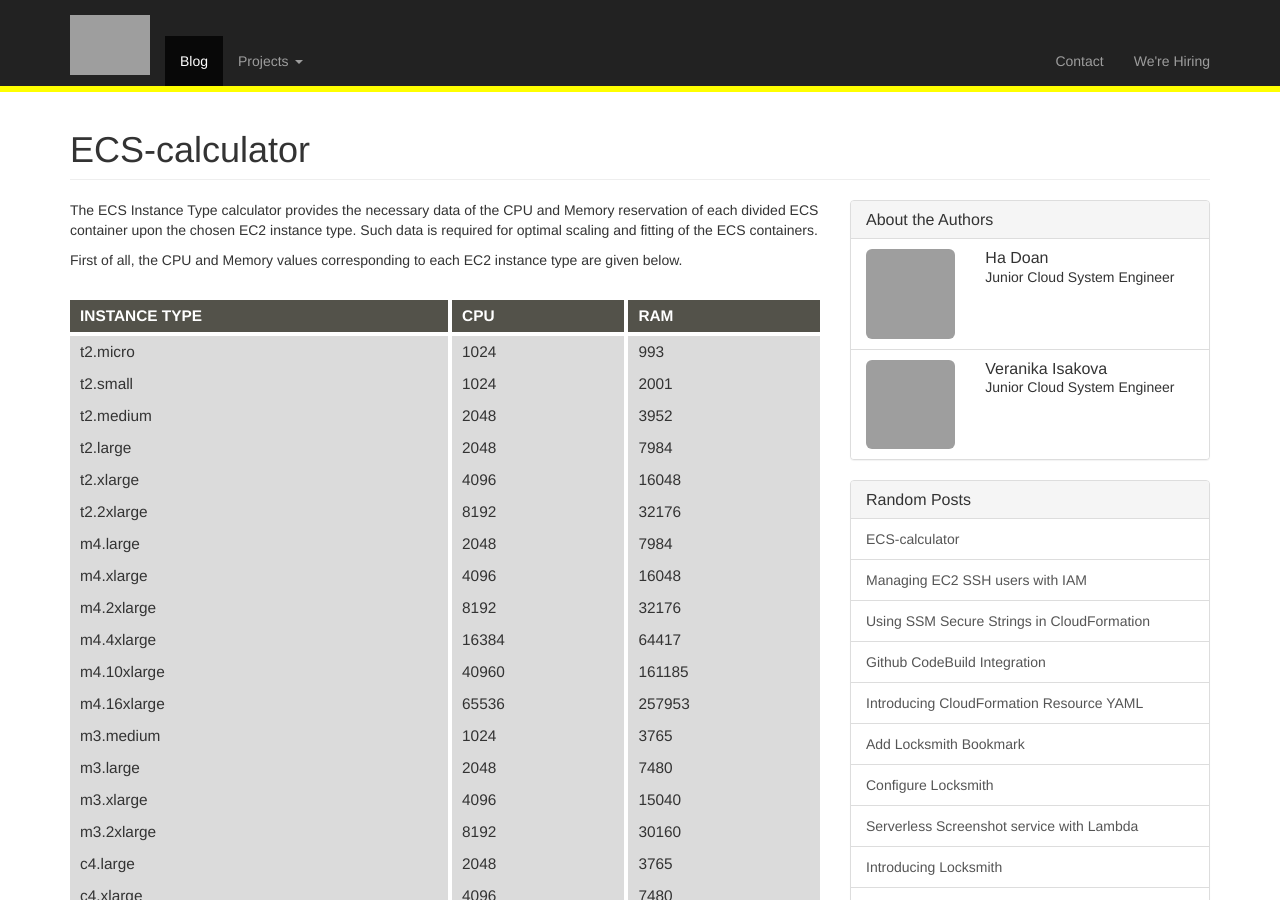
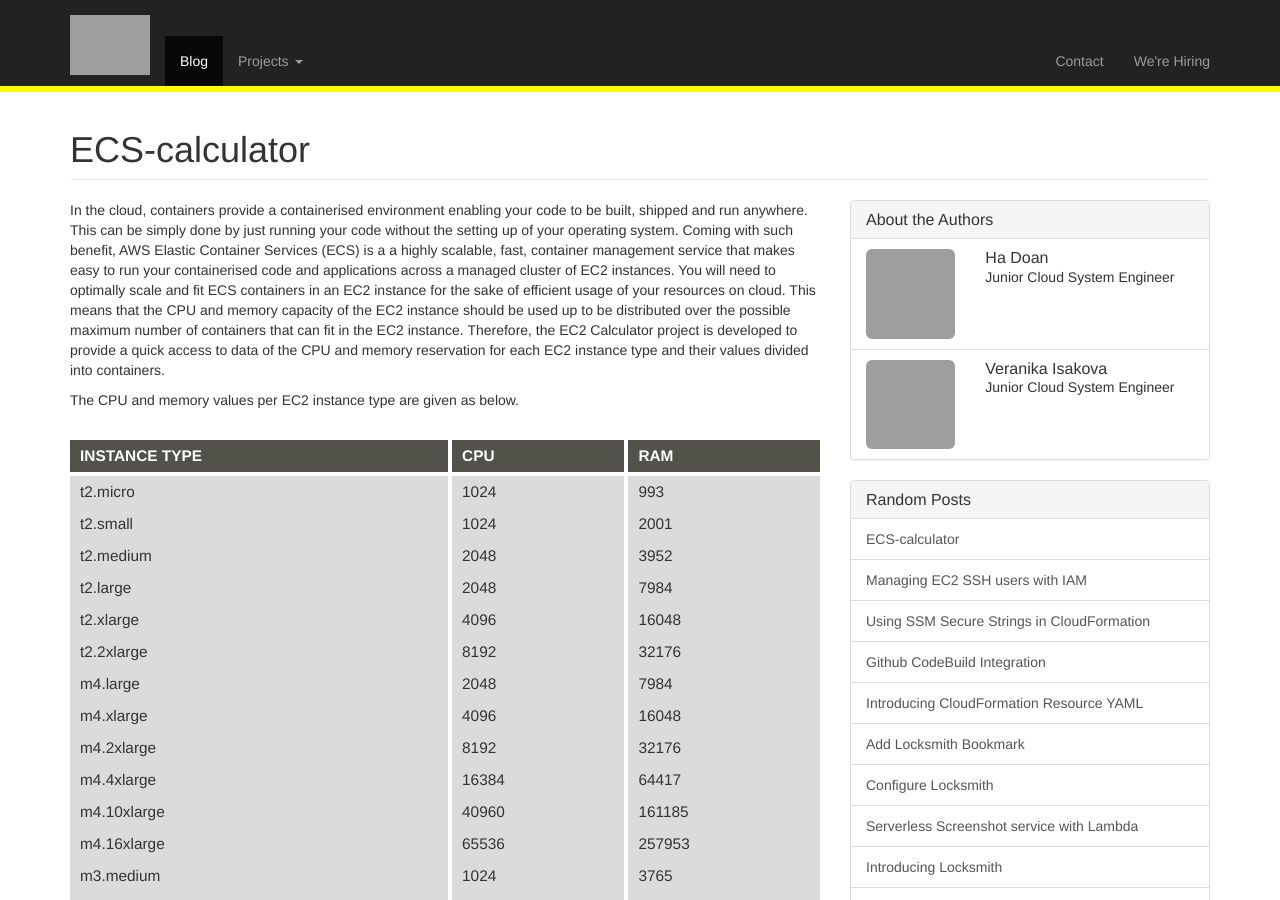
Before and after one commit to sentiampc/sentialabs.github.io, a Jekyll site: the page built from _posts/2018-05-25-ecs-calculator.md, in a window 1280 px wide and 900 px high, cut to the strip 0-900 px from the top of the window. Built offline with Jekyll 4.4.1, drawn with Linux system fonts in a browser that asks for light colours; nearby versions of some CDN libraries; some of the changed text lies outside the part shown; grey boxes are pictures that could not be loaded.

Commit message:
Add an introduction and example.

```diff
--- a/_posts/2018-05-25-ecs-calculator.md
+++ b/_posts/2018-05-25-ecs-calculator.md
@@ -7,9 +7,9 @@
   - hadoan
 ---
 
-The ECS Instance Type calculator provides the necessary data of the CPU and Memory reservation of each divided ECS container upon the chosen EC2 instance type. Such data is required for optimal scaling and fitting of the ECS containers.
+In the cloud, containers provide a containerised environment enabling your code to be built, shipped and run anywhere. This can be simply done by just running your code without the setting up of your operating system. Coming with such benefit, AWS Elastic Container Services (ECS) is a a highly scalable, fast, container management service that makes easy to run your containerised code and applications across a managed cluster of EC2 instances. You will need to optimally scale and fit ECS containers in an EC2 instance for the sake of efficient usage of your resources on cloud. This means that the CPU and memory capacity of the EC2 instance should be used up to be distributed over the possible maximum number of containers that can fit in the EC2 instance. Therefore, the EC2 Calculator project is developed to provide a quick access to data of the CPU and memory reservation for each EC2 instance type and their values divided into containers.
 
-First of all, the CPU and Memory values corresponding to each EC2 instance type are given below.
+The CPU and memory values per EC2 instance type are given as below.
 
   |Instance Type| CPU| RAM|
   |-------------|----|----|
@@ -77,4 +77,6 @@
   |d2.4xlarge| 16384| 122881|
   |d2.8xlarge| 36864| 245857|
 
+  Here is an example of how the data can help you to optimally scale and fit ECS containers in an EC2 instance. For some task, you need a configuration of 332 memory units. If you would choose t2.micro as the EC2 instance type which offers 993 memory units, you can still fit two containers in the instance because 993/332 = 2,99 containers. However, if you choose t2.small which offers 2001 memory units, the memory resource would be more efficiently used because 20001/332 = 6,02 containers and not using the leftover 0.99 containers would be more wasteful than doing this with the leftover 0.02 containers.
+
   You can also find this information in yaml format [here](/assets/files/2018-05-25-ecs-calculator/ec2-instance-list.yml)
```
